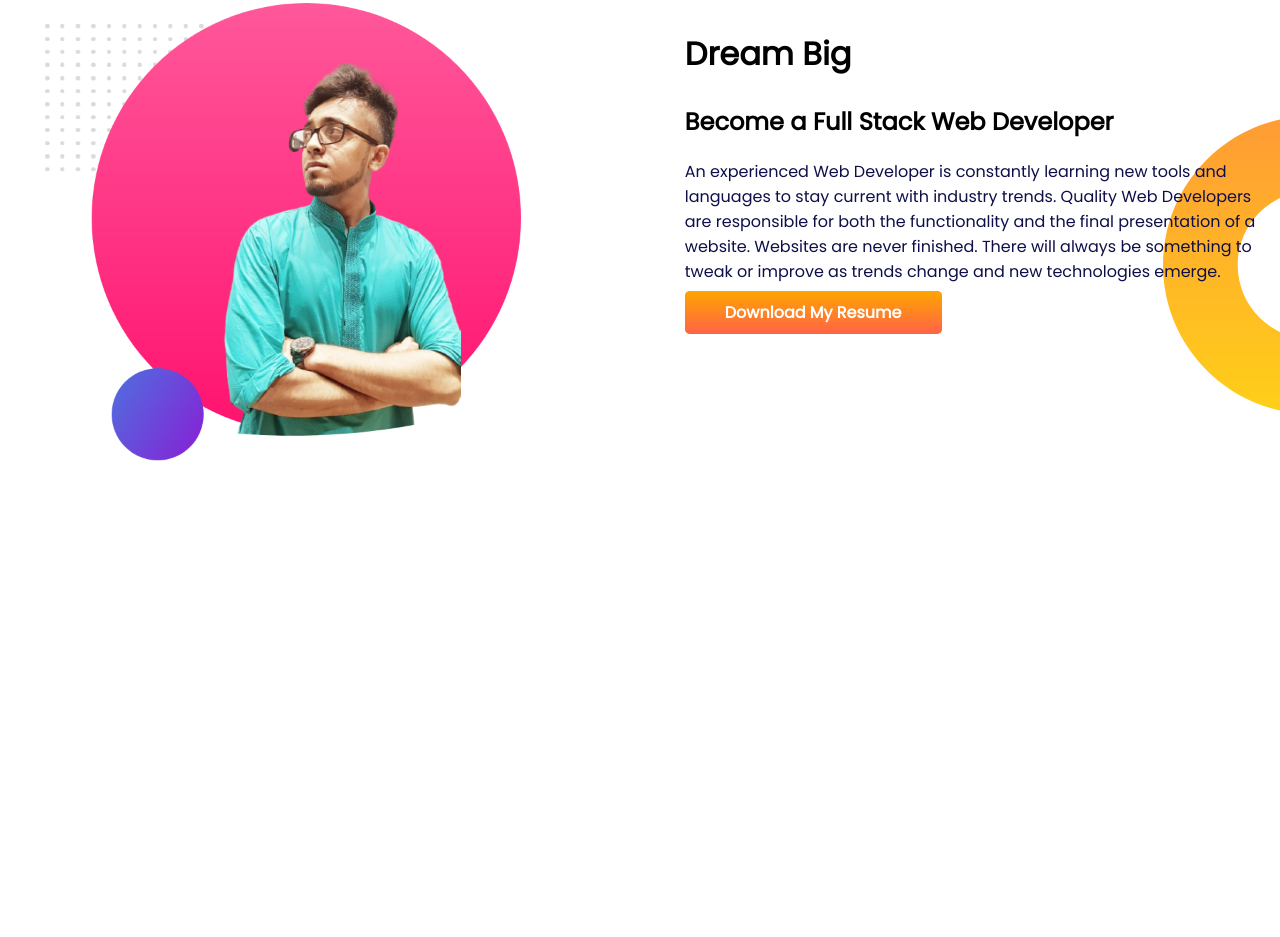
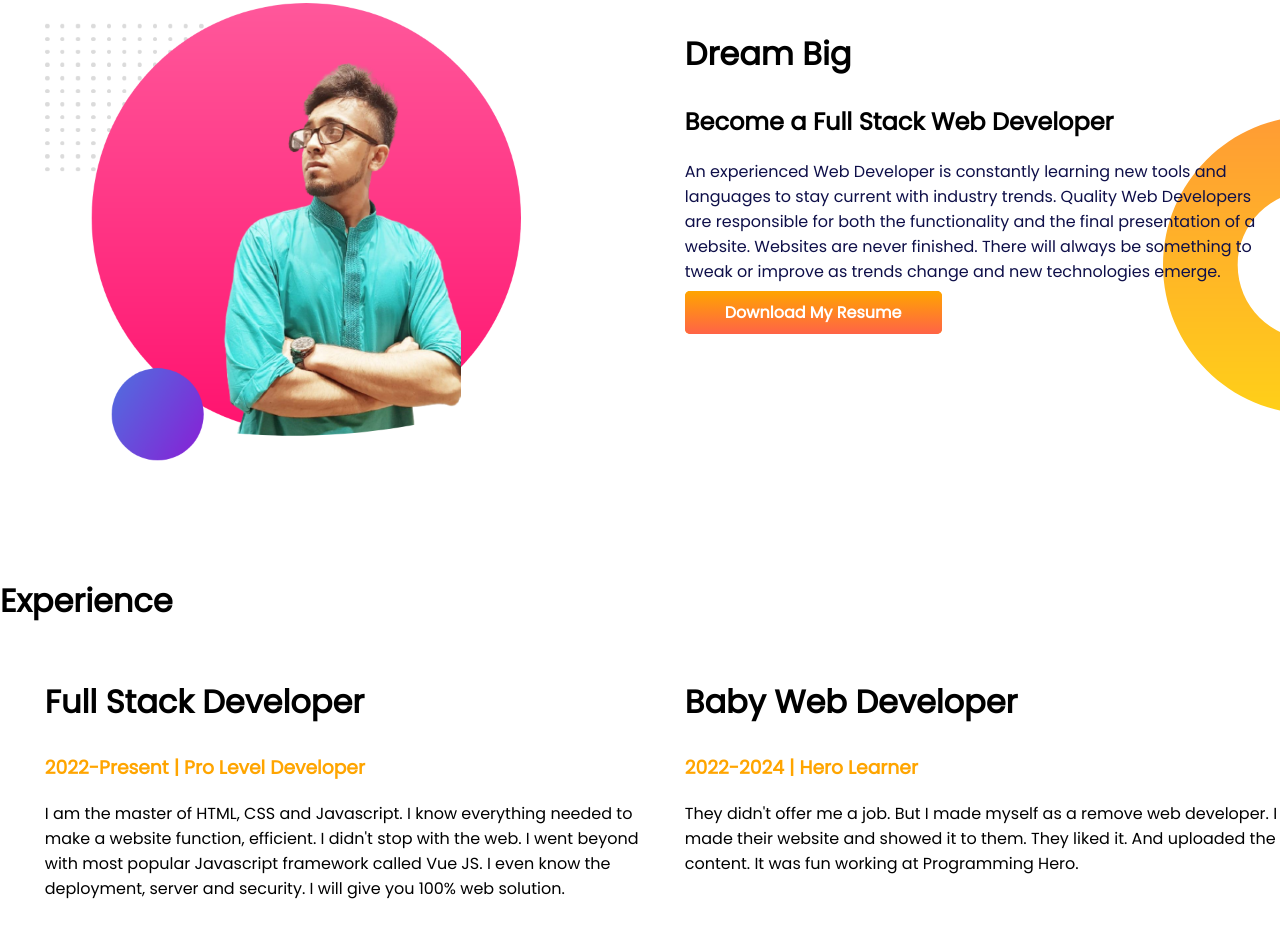
Before and after one commit to mir-ishtiaq/developer-portfolio, a plain HTML site: page index.html in a window 1280 px wide. Shown: the part 586-1523 px from the top of the page. Before the commit the page ends 1163 px from the top, so only its background shows below. Drawn offline with Linux system fonts and the light colour scheme.

Commit message:
exprnce-starting

```diff
--- a/index.html
+++ b/index.html
@@ -13,12 +13,12 @@
 </head>
 
 <body>
-    <section class="top-banner1">
+    <section class="top-banner1 flex-cont">
         <div class="half-width">
             <h1>Welcome to</h1>
             <h1><span class="nm">Mir Ishtiaq</span>'s site!</h1>
             <h2>Keeping My Head in the Clouds but My Feet on the Ground! </h2>
-            <h3>About Me</h3>
+            <h3 class="brown-clr">About Me</h3>
             <p id="abt">My goal is to become a pro Full Stack Web Developer. I know <span class="skill">Java, Python, C,
                     C++, C#, HTML &
                     CSS.</span> And I've
@@ -33,7 +33,7 @@
             <img src="images/bg1.png" alt="Ishtiaq.jpg">
         </div>
     </section>
-    <section class="dream-big">
+    <section class="dream-big flex-cont">
         <div class="half-width">
             <img src="images/my-bg2.png" alt="">
         </div>
@@ -48,6 +48,26 @@
             <a class="link-button" target="_blank" href="https://www.facebook.com/MeerIshtiaq/">Download My Resume</a>
         </div>
     </section>
+    <section class="experience">
+        <h1>Experience</h1>
+        <div class="flex-cont">
+            <div class="half-width">
+                <h1>Full Stack Developer</h1>
+                <h3 class="orange-clr">2022-Present | Pro Level Developer</h3>
+                <p>I am the master of HTML, CSS and Javascript. I know everything needed to make a website function,
+                    efficient. I didn't stop with the web. I went beyond with most popular Javascript framework called
+                    Vue
+                    JS. I even know the deployment, server and security. I will give you 100% web solution.</p>
+            </div>
+            <div class="half-width">
+                <h1>Baby Web Developer</h1>
+                <h3 class="orange-clr">2022-2024 | Hero Learner </h3>
+                <p>They didn't offer me a job. But I made myself as a remove web developer. I made their website and
+                    showed
+                    it to them. They liked it. And uploaded the content. It was fun working at Programming Hero.</p>
+            </div>
+        </div>
+    </section>
 </body>
 
 </html>
--- a/style.css
+++ b/style.css
@@ -21,7 +21,7 @@ h3 {
     text-align: justify;
 }
 
-section {
+.flex-cont {
     display: flex;
     margin-bottom: 50px;
 
@@ -69,3 +69,11 @@ section {
 #drm {
     color: rgb(14, 15, 73);
 }
+
+.orange-clr {
+    color: orange;
+}
+
+.brown-clr {
+    color: brown;
+}
```
